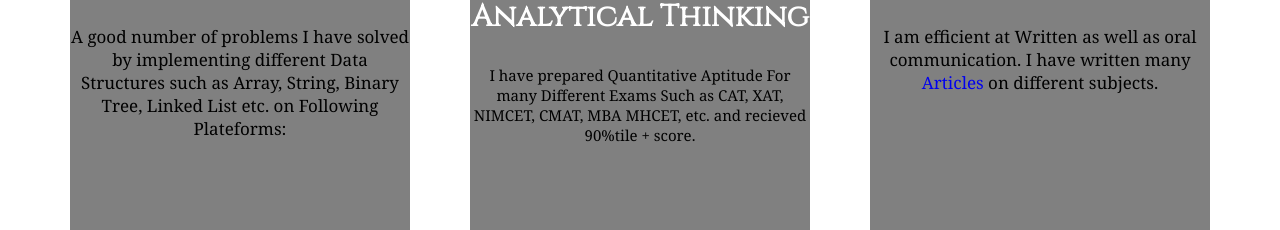
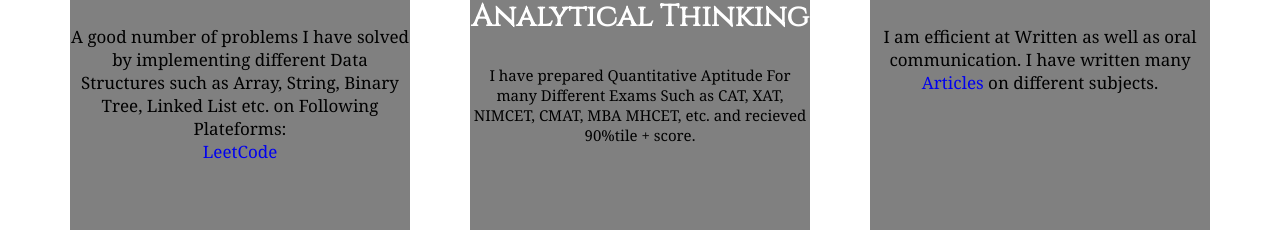
Before and after one commit to SimmiSheetalJain/sheetaljain1101portfolio, a plain HTML site: page index.html in a window 1280 px wide. Shown: the part 1077-1307 px from the top of the page. Drawn offline with Linux system fonts and the light colour scheme; files whose address does not match are found by name.

Commit message:
added leetcode profile

```diff
--- a/index.html
+++ b/index.html
@@ -40,10 +40,10 @@
                 <p style="font-size: 1.7rem;font-family: Georgia, 'Times New Roman', Times, serif;">
                     A good number of problems I have solved by implementing different Data Structures such as Array,
                     String, Binary Tree, Linked List etc. on Following Plateforms:<br>
-                    <!-- <a href="https://auth.geeksforgeeks.org/user/sheetaljainladoo11" target="_blank">Geekforgeeks</a><br>
-                    <a href="https://leetcode.com/SheetalSimmiJain/" target="_blank">LeetCode</a><br>
-                    <a href="https://www.hackerrank.com/profile/sheetaljainlado1" target="_blank">Hackerank</a><br>
-                    <a href="https://www.codechef.com/users/sheetal_1101">Codechef</a> -->
+                    <!-- <a href="https://auth.geeksforgeeks.org/user/sheetaljainladoo11" target="_blank">Geekforgeeks</a><br> -->
+                    <a href="https://leetcode.com/u/SheetalSimmiJain/" target="_blank">LeetCode</a><br>
+                    <!-- <a href="https://www.hackerrank.com/profile/sheetaljainlado1" target="_blank">Hackerank</a><br> -->
+                    <!-- <a href="https://www.codechef.com/users/sheetal_1101">Codechef</a> -->
                 </p>
             </div>
             <div class="service-item">
```
